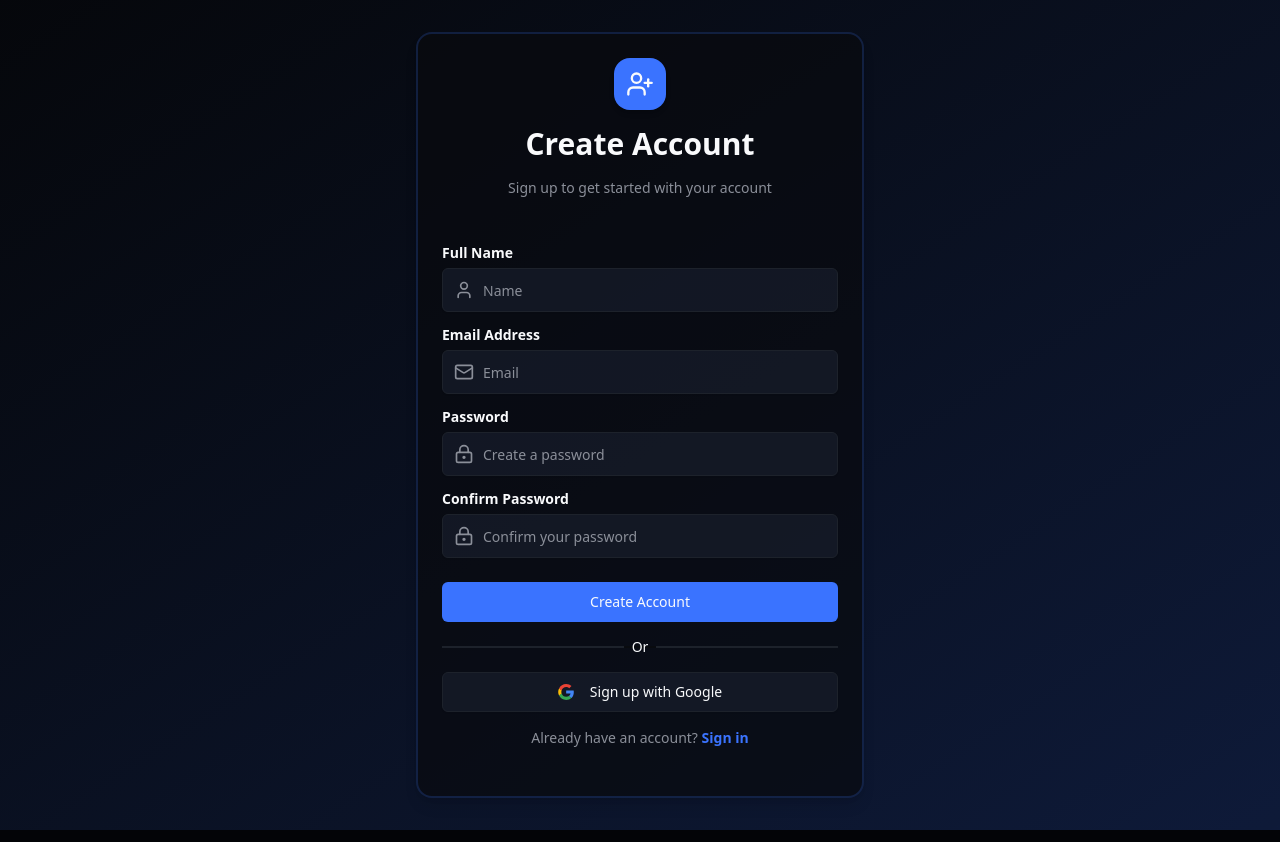
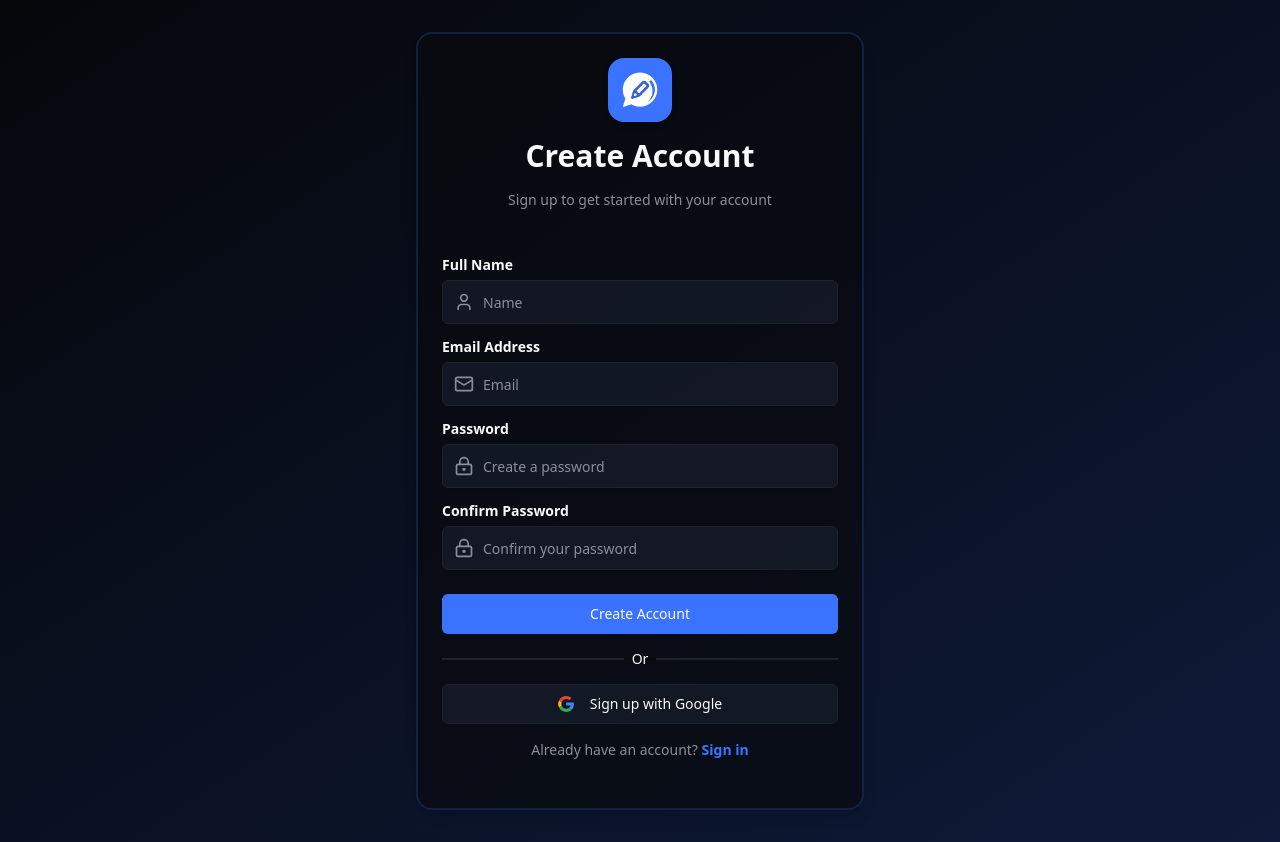
Before and after one commit to MitulMovaliya/QuestNote, a React (Vite) app in the folder client/: page /register in a window 1280 px wide. Built offline with nearby package versions, Linux system fonts and the light colour scheme; no server answers.

Commit message:
added logo

```diff
--- a/client/index.html
+++ b/client/index.html
@@ -2,9 +2,28 @@
 <html lang="en">
   <head>
     <meta charset="UTF-8" />
-    <link rel="icon" type="image/svg+xml" href="/vite.svg" />
+    <link rel="icon" type="image/png" href="/logo.png" />
     <meta name="viewport" content="width=device-width, initial-scale=1.0" />
-    <title>client</title>
+    <meta
+      name="description"
+      content="QuestNote - Your personal note-taking assistant with AI-powered search and similar note discovery"
+    />
+    <meta name="theme-color" content="#0f172a" />
+    <meta property="og:title" content="QuestNote" />
+    <meta
+      property="og:description"
+      content="AI-powered note-taking and search assistant"
+    />
+    <meta property="og:image" content="/logo.png" />
+    <meta property="og:type" content="website" />
+    <meta name="twitter:card" content="summary_large_image" />
+    <meta name="twitter:title" content="QuestNote" />
+    <meta
+      name="twitter:description"
+      content="AI-powered note-taking and search assistant"
+    />
+    <meta name="twitter:image" content="/logo.png" />
+    <title>QuestNote</title>
   </head>
   <body>
     <div id="root"></div>
--- a/client/src/components/Layout.tsx
+++ b/client/src/components/Layout.tsx
@@ -37,7 +37,11 @@ function Layout({ children }: { children: React.ReactNode }) {
       >
         <div className="flex flex-col h-full">
           <div className="p-6 flex items-center justify-between border-b border-sidebar-border">
-            <Link to={PATHS.DASHBOARD} className="text-xl font-bold">
+            <Link
+              to={PATHS.DASHBOARD}
+              className="flex items-center gap-2 text-xl font-bold"
+            >
+              <img src="/logo.png" alt="QuestNote" className="h-8 w-8" />
               QuestNote
             </Link>
             <Button
--- a/client/src/pages/CheckEmail.tsx
+++ b/client/src/pages/CheckEmail.tsx
@@ -1,7 +1,7 @@
 import { Button } from "@/components/ui/button";
 import { Card, CardContent, CardHeader, CardTitle } from "@/components/ui/card";
 import { PATHS } from "@/config/paths";
-import { Mail, CheckCircle2 } from "lucide-react";
+import { CheckCircle2 } from "lucide-react";
 import { Link, useLocation } from "react-router-dom";
 
 function CheckEmail() {
@@ -38,7 +38,7 @@ function CheckEmail() {
           <CardHeader className="space-y-4 pb-6">
             <div className="relative mx-auto">
               <div className="p-4 rounded-2xl shadow-lg bg-linear-to-br from-primary to-primary/80 mx-auto w-fit">
-                <Mail className="w-7 h-7 text-primary-foreground" />
+                <img src="/logo.png" alt="QuestNote" className="w-7 h-7" />
               </div>
               <CheckCircle2 className="absolute -bottom-1 -right-1 w-6 h-6 text-green-500 bg-card rounded-full" />
             </div>
--- a/client/src/pages/ForgotPassword.tsx
+++ b/client/src/pages/ForgotPassword.tsx
@@ -36,7 +36,7 @@ function ForgotPassword() {
           <Card className="w-full border-2 border-primary/20 rounded-2xl shadow-lg bg-card/70">
             <CardHeader className="space-y-4 pb-6">
               <div className="p-4 rounded-2xl shadow-lg bg-linear-to-br from-primary to-primary/80 mx-auto w-fit">
-                <Mail className="w-7 h-7 text-primary-foreground" />
+                <img src="/logo.png" alt="QuestNote" className="w-7 h-7" />
               </div>
               <CardTitle className="text-center text-3xl">
                 Forgot Password?
--- a/client/src/pages/HomePage.tsx
+++ b/client/src/pages/HomePage.tsx
@@ -3,7 +3,6 @@ import { Button } from "@/components/ui/button";
 import { Card, CardContent, CardHeader, CardTitle } from "@/components/ui/card";
 import { PATHS } from "@/config/paths";
 import {
-  Brain,
   Search,
   Tags,
   MessageSquare,
@@ -11,6 +10,7 @@ import {
   Sparkles,
   ArrowRight,
   CheckCircle2,
+  Brain,
 } from "lucide-react";
 
 function HomePage() {
@@ -65,7 +65,7 @@ function HomePage() {
       <nav className="border-b bg-card/60 backdrop-blur-md sticky top-0 z-50">
         <div className="container mx-auto px-6 py-4 flex justify-between items-center max-w-7xl">
           <div className="flex items-center gap-2">
-            <Brain className="size-8 text-primary" />
+            <img src="/logo.png" alt="QuestNote" className="size-10" />
             <span className="text-2xl font-bold text-primary">QuestNote</span>
           </div>
           <div className="flex gap-3">
@@ -197,8 +197,8 @@ function HomePage() {
         <div className="w-full max-w-7xl mx-auto p-6 md:py-8">
           <div className="sm:flex sm:items-center sm:justify-between">
             <div className="flex items-center mb-4 sm:mb-0 gap-3">
-              <div className="p-2 bg-primary/10 rounded-lg">
-                <Brain className="size-6 text-primary" />
+              <div className="p-2 bg-primary/10 rounded-full">
+                <img src="/logo.png" alt="QuestNote" className="size-10" />
               </div>
               <span className="text-foreground text-2xl font-semibold whitespace-nowrap">
                 QuestNote
--- a/client/src/pages/Login.tsx
+++ b/client/src/pages/Login.tsx
@@ -11,7 +11,7 @@ import { Input } from "@/components/ui/input";
 import { Label } from "@/components/ui/label";
 import { PATHS } from "@/config/paths";
 import useAuthStore from "@/stores/auth.store";
-import { Loader2, LockKeyhole, LogIn, Mail } from "lucide-react";
+import { Loader2, LockKeyhole, Mail } from "lucide-react";
 import React, { useState } from "react";
 import { Link, useNavigate } from "react-router-dom";
 
@@ -40,7 +40,7 @@ function Login() {
           <Card className="w-full border-2 border-primary/20 rounded-2xl shadow-lg bg-card/60">
             <CardHeader className="space-y-2 pb-6">
               <div className="p-3 rounded-2xl shadow-md bg-primary mx-auto">
-                <LogIn className="w-7 h-7" />
+                <img src="/logo.png" alt="QuestNote" className="w-10 h-10" />
               </div>
               <CardTitle className="text-center text-3xl">
                 Welcome Back
--- a/client/src/pages/Register.tsx
+++ b/client/src/pages/Register.tsx
@@ -10,7 +10,7 @@ import { Input } from "@/components/ui/input";
 import { Label } from "@/components/ui/label";
 import { PATHS } from "@/config/paths";
 import useAuthStore from "@/stores/auth.store";
-import { LockKeyhole, Mail, User, UserPlus } from "lucide-react";
+import { LockKeyhole, Mail, User } from "lucide-react";
 import React, { useState } from "react";
 import { Link, useNavigate } from "react-router-dom";
 import toast from "react-hot-toast";
@@ -51,7 +51,7 @@ function Register() {
           <Card className="w-full border-2 border-primary/20 rounded-2xl shadow-lg bg-card/70">
             <CardHeader className="space-y-2 pb-6">
               <div className="p-3 rounded-2xl shadow-md bg-primary mx-auto">
-                <UserPlus className="w-7 h-7" />
+                <img src="/logo.png" alt="QuestNote" className="w-10 h-10" />
               </div>
               <CardTitle className="text-center text-3xl">
                 Create Account
--- a/client/src/pages/ResendVerification.tsx
+++ b/client/src/pages/ResendVerification.tsx
@@ -36,7 +36,7 @@ function ResendVerification() {
           <Card className="w-full border-2 border-primary/20 rounded-2xl shadow-lg bg-card/70">
             <CardHeader className="space-y-4 pb-6">
               <div className="p-4 rounded-2xl shadow-lg bg-linear-to-br from-primary to-primary/80 mx-auto w-fit">
-                <Mail className="w-7 h-7 text-primary-foreground" />
+                <img src="/logo.png" alt="QuestNote" className="w-7 h-7" />
               </div>
               <CardTitle className="text-center text-3xl">
                 Resend Verification
--- a/client/src/pages/ResetPassword.tsx
+++ b/client/src/pages/ResetPassword.tsx
@@ -55,7 +55,7 @@ function ResetPassword() {
           <Card className="w-full border-2 border-primary/20 rounded-2xl shadow-lg bg-card/70">
             <CardHeader className="space-y-4 pb-6">
               <div className="p-4 rounded-2xl shadow-lg bg-linear-to-br from-primary to-primary/80 mx-auto w-fit">
-                <LockKeyhole className="w-7 h-7 text-primary-foreground" />
+                <img src="/logo.png" alt="QuestNote" className="w-7 h-7" />
               </div>
               <CardTitle className="text-center text-3xl">
                 Reset Password
--- a/client/src/pages/VerifyEmail.tsx
+++ b/client/src/pages/VerifyEmail.tsx
@@ -2,14 +2,14 @@ import { Button } from "@/components/ui/button";
 import { Card, CardContent, CardHeader, CardTitle } from "@/components/ui/card";
 import { PATHS } from "@/config/paths";
 import useAuthStore from "@/stores/auth.store";
-import { CheckCircle2, XCircle, Loader2 } from "lucide-react";
+import { CheckCircle2, XCircle } from "lucide-react";
 import { useEffect, useState } from "react";
 import { Link, useSearchParams } from "react-router-dom";
 
 function VerifyEmail() {
   const [searchParams] = useSearchParams();
   const [status, setStatus] = useState<"loading" | "success" | "error">(
-    "loading"
+    "loading",
   );
   const [message, setMessage] = useState<string>("");
   const token = searchParams.get("token");
@@ -30,7 +30,7 @@ function VerifyEmail() {
       if (!result.success) {
         setStatus("error");
         setMessage(
-          "Email verification failed. The link may be invalid or expired."
+          "Email verification failed. The link may be invalid or expired.",
         );
       }
     };
@@ -45,7 +45,11 @@ function VerifyEmail() {
           <CardHeader className="space-y-4 pb-6">
             <div className="p-4 rounded-2xl shadow-lg bg-linear-to-br from-primary to-primary/80 mx-auto w-fit">
               {status === "loading" && (
-                <Loader2 className="w-7 h-7 text-primary-foreground animate-spin" />
+                <img
+                  src="/logo.png"
+                  alt="QuestNote"
+                  className="w-7 h-7 animate-pulse"
+                />
               )}
               {status === "success" && (
                 <CheckCircle2 className="w-7 h-7 text-primary-foreground" />
```
Also changed, not shown: client/public/logo.png (added).
